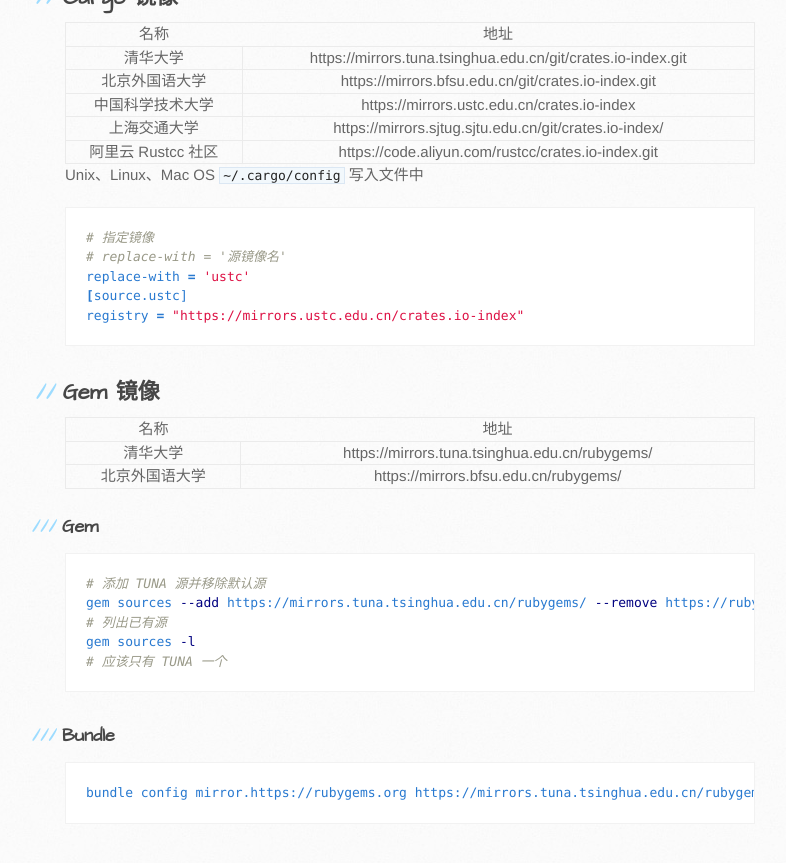
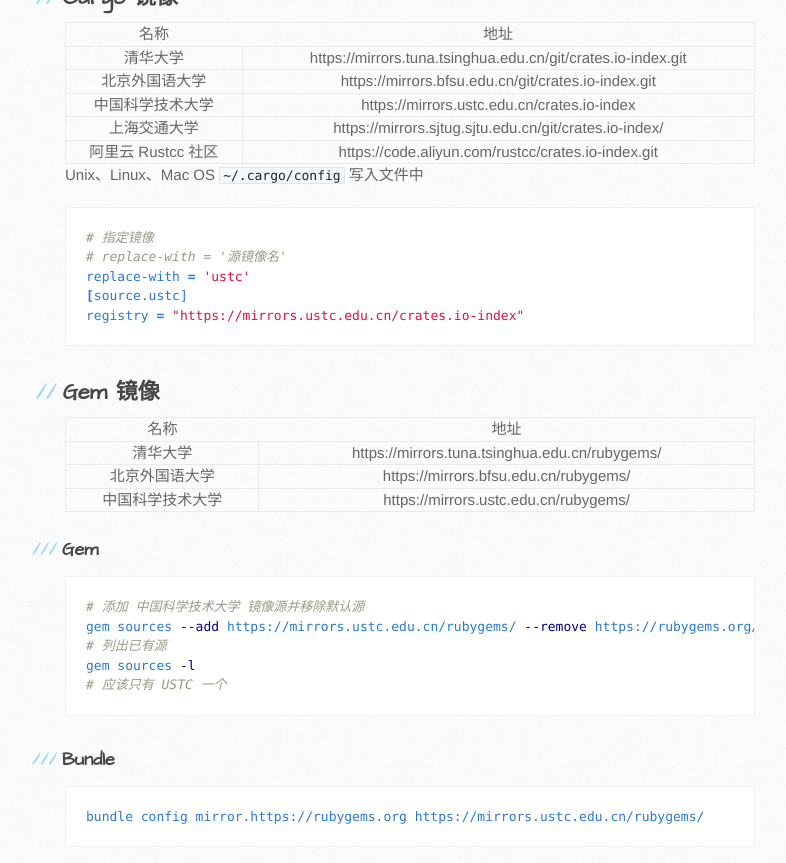
Before and after one commit to Ecodemo/Ecodemo, a Jekyll site: the page built from index.markdown, in a window 1280 px wide and 900 px high, scrolled down 2306 px. Shown: the top 863 px of the window, without its empty margins (105-891 px from the left). Built offline with Jekyll 4.4.1, drawn with Linux system fonts in a browser that asks for light colours.

Commit message:
Update index.markdown

````diff
--- a/index.markdown
+++ b/index.markdown
@@ -135,19 +135,20 @@
 | 名称 | 地址 |
 | --- | --- |
 | 清华大学 | https://mirrors.tuna.tsinghua.edu.cn/rubygems/ |
-| 北京外国语大学 | https://mirrors.bfsu.edu.cn/rubygems/
+| 北京外国语大学 | https://mirrors.bfsu.edu.cn/rubygems/ |
+| 中国科学技术大学 | https://mirrors.ustc.edu.cn/rubygems/ |
 
 ### Gem
 
 ```bash
-# 添加 TUNA 源并移除默认源
-gem sources --add https://mirrors.tuna.tsinghua.edu.cn/rubygems/ --remove https://rubygems.org/
+# 添加 中国科学技术大学 镜像源并移除默认源
+gem sources --add https://mirrors.ustc.edu.cn/rubygems/ --remove https://rubygems.org/
 # 列出已有源
 gem sources -l
-# 应该只有 TUNA 一个
+# 应该只有 USTC 一个
 ```
 
 ### Bundle
 ```bash
-bundle config mirror.https://rubygems.org https://mirrors.tuna.tsinghua.edu.cn/rubygems
+bundle config mirror.https://rubygems.org https://mirrors.ustc.edu.cn/rubygems/
 ```
````
